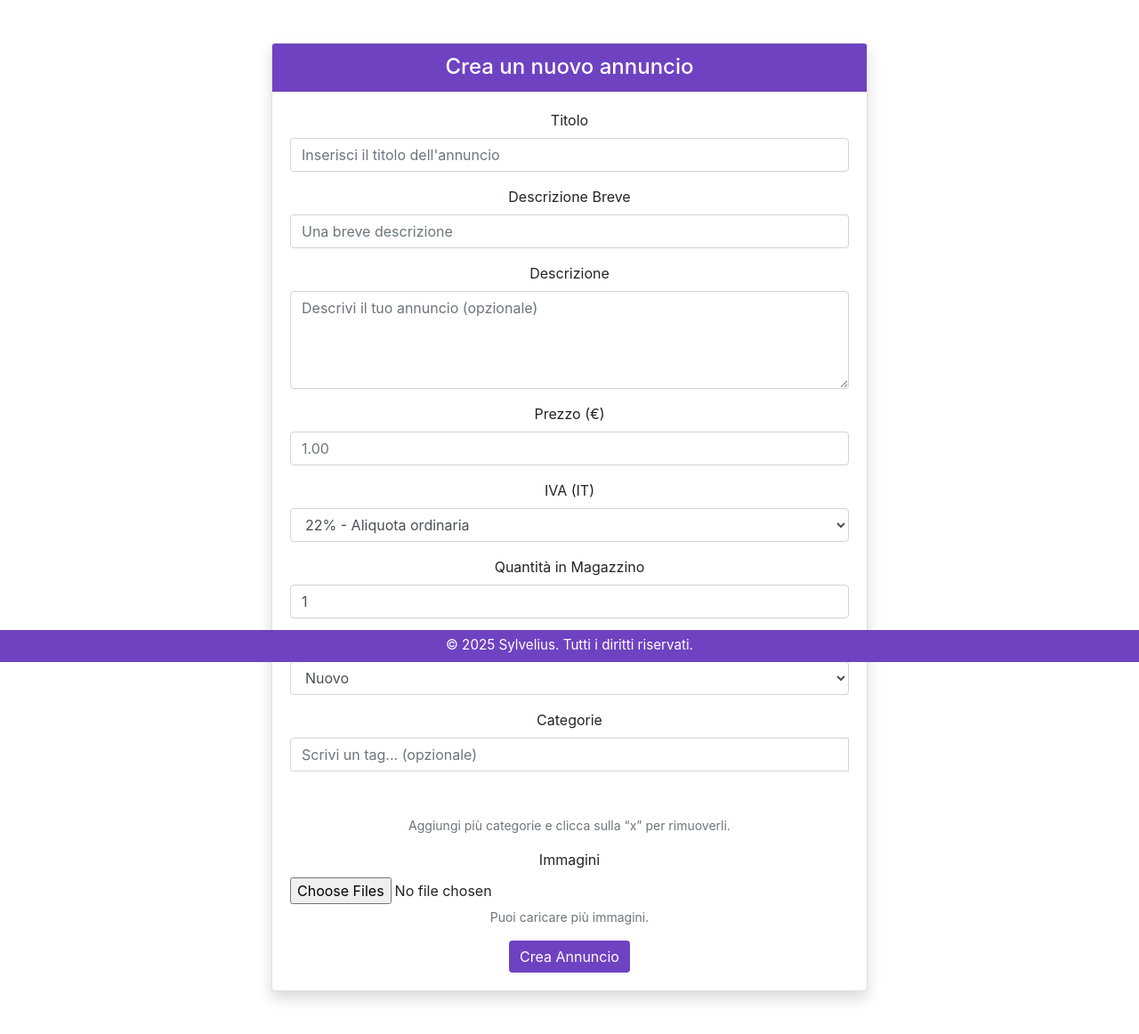
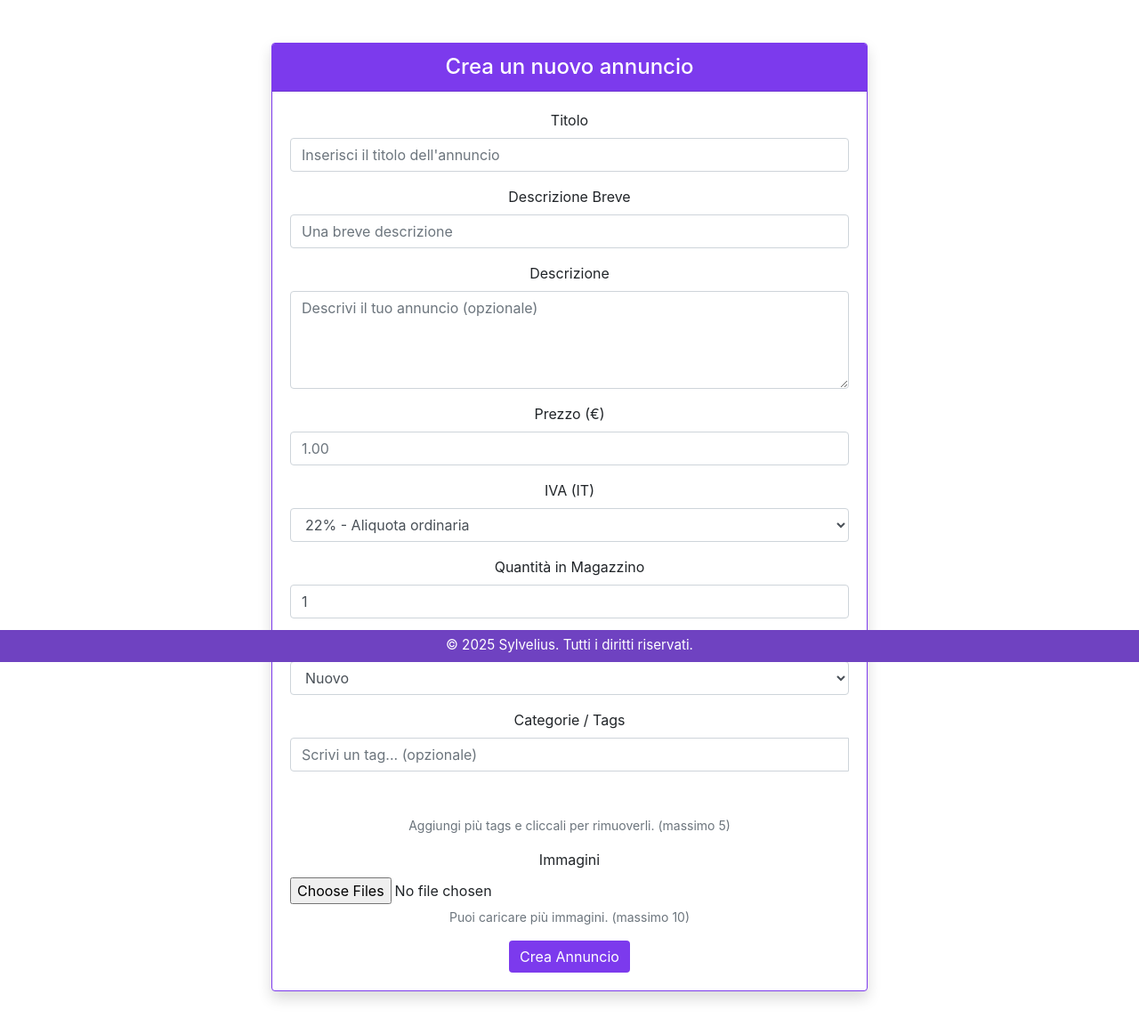
Before and after one commit to EliAxel/TecnologieWeb, a Django app: page /account/profilo/annunci/crea/ in a window 1280 px wide. Shown: the part 56-1218 px from the top of the page at 89% size. Run offline with Django 5.2, Linux system fonts and the light colour scheme; a user stored in the database is signed in.

Commit message:
aggiornata pagina crea annuncio

```diff
--- a/progetto_tw/purchase/templates/purchase/payment_cancelled.html
+++ b/progetto_tw/purchase/templates/purchase/payment_cancelled.html
@@ -9,7 +9,7 @@
         <div class="col-md-8 text-center">
             <h2 class="text-warning">Pagamento Annullato</h2>
             <p class="lead">Hai annullato il pagamento</p>
-            <a href="{% url 'sylvelius:home' %}" class="btn btn-primary mt-3">Torna alla Home</a>
+            <a href="{% url 'sylvelius:home' %}" class="btn text-white mt-3" style="background-color:{{SECONDARY_COLOR}}">Torna alla Home</a>
         </div>
     </div>
 </div>
--- a/progetto_tw/purchase/templates/purchase/payment_done.html
+++ b/progetto_tw/purchase/templates/purchase/payment_done.html
@@ -10,7 +10,7 @@
             <h2 class="text-success">Pagamento Completato con Successo!</h2>
             <p class="lead">Grazie per il tuo acquisto su Sylvelius.</p>
             <p>Il tuo ordine è stato elaborato e a breve lo troverai fra i tuoi ordini.</p>
-            <a href="{% url 'sylvelius:home' %}" class="btn btn-primary mt-3">Torna alla Home</a>
+            <a href="{% url 'sylvelius:home' %}" class="btn text-white mt-3" style="background-color:{{SECONDARY_COLOR}}">Torna alla Home</a>
         </div>
     </div>
 </div>
--- a/progetto_tw/sylvelius/templates/sylvelius/annuncio/crea_annuncio.html
+++ b/progetto_tw/sylvelius/templates/sylvelius/annuncio/crea_annuncio.html
@@ -10,12 +10,12 @@
 {% endif %}
 {% block sign_in_sign_up %}{% endblock %}
 <div class="container mt-5 mb-5" style="max-width: 700px;">
-    <div class="card shadow">
-        <div class="card-header text-white" style="background-color: #6f42c1;">
+    <div class="card shadow" style="border-color: {{SECONDARY_COLOR}};">
+        <div class="card-header text-white" style="background-color: {{SECONDARY_COLOR}};">
             <h4 class="mb-0">Crea un nuovo annuncio</h4>
         </div>
         <div class="card-body">
-            <form method="post" enctype="multipart/form-data">
+            <form method="post" enctype="multipart/form-data" autocomplete="off">
                 {% csrf_token %}
                 <div class="form-group">
                     <label for="id_nome">Titolo</label>
@@ -65,29 +65,34 @@
                 </div>
 
                 <div class="form-group">
-                    <label for="id_tags_input">Categorie</label>
+                    <label for="id_tags_input">Categorie / Tags</label>
                     <div class="input-group">
                         <input type="text" class="form-control" id="id_tags_input" maxlength="{{MAX_TAGS_CHARS}}" placeholder="Scrivi un tag... (opzionale)" autocomplete="off">
+                        <div class="invalid-feedback"></div>
                         <div id="id_tags_suggestions" class="list-group position-absolute w-100" style="top: 100%; left: 0; display: none; max-height: 200px; overflow-y: auto; z-index: 1200;"></div>
                     </div>
                     <div id="id_tags_selected" class="mt-2" style="min-height: 38px;"></div>
                     <input type="hidden" name="tags" id="id_tags_hidden">
-                    <small class="form-text text-muted">Aggiungi più categorie e clicca sulla “x” per rimuoverli.</small>
+                    <small class="form-text text-muted">Aggiungi più tags e cliccali per rimuoverli. (massimo {{MAX_TAGS_N_PER_PROD}})</small>
                 </div>
 
                 <div class="form-group">
                     <label for="id_immagini">Immagini</label>
                     <input type="file" class="form-control-file" id="id_immagini" name="immagini" multiple accept="image/*">
-                    <small class="form-text text-muted">Puoi caricare più immagini.</small>
+                    <div class="invalid-feedback"></div>
+                    <small class="form-text text-muted">Puoi caricare più immagini. (massimo {{MAX_IMGS_PER_ANNU_VALUE}})</small>
                 </div>
 
-                <button type="submit" id='crea-annuncio-btn'class="btn btn-primary" style="background-color: #6f42c1; border: none; ">Crea Annuncio</button>
+                <button type="submit" id='crea-annuncio-btn'class="btn btn-primary" style="background-color: {{SECONDARY_COLOR}}; border: none; ">Crea Annuncio</button>
             </form>
         </div>
     </div>
 </div>
 <script>
 document.addEventListener('DOMContentLoaded', function () {
+    window.addEventListener('beforeunload', function() {
+        observer.disconnect(); // Interrompi l'observer
+    });
     const MIN_ORDN_QUANTITA_VALUE = {{MIN_ORDN_QUANTITA_VALUE}}
     const MAX_ANNU_QTA_MAGAZZINO_VALUE = {{MAX_ANNU_QTA_MAGAZZINO_VALUE}}
     const MIN_PROD_PREZZO_VALUE = {{MIN_PROD_PREZZO_VALUE}}
@@ -166,6 +171,24 @@ document.addEventListener('DOMContentLoaded', function () {
         hiddenInputId: 'id_tags_hidden',
         isMulti: true
     });
+    // Dopo setupSuggestions()
+    const tagsContainer = document.getElementById('id_tags_selected');
+
+    // Observer per rilevare aggiunta/rimozione di tag
+    const observer = new MutationObserver(function(mutations) {
+        const error = validateField('tags', document.getElementById('id_tags_input'));
+        if (error) {
+            showError(document.getElementById('id_tags_input'), error);
+        } else {
+            clearError(document.getElementById('id_tags_input'));
+        }
+    });
+
+// Configura l'observer per monitorare aggiunta/rimozione di figli
+observer.observe(tagsContainer, {
+    childList: true,  // Osserva cambiamenti nei figli (tag aggiunti/rimossi)
+    subtree: true     // Monitora anche eventuali sotto-nodi
+});
 
     const form = document.querySelector('form');
     const fields = {
@@ -175,6 +198,7 @@ document.addEventListener('DOMContentLoaded', function () {
         prezzo: document.getElementById('id_prezzo'),
         qta_magazzino: document.getElementById('id_qta_magazzino'),
         condizione: document.getElementById('id_condizione'),
+        tags: document.getElementById('id_tags_input'),
         immagini: document.getElementById('id_immagini')
     };
 
@@ -219,9 +243,26 @@ document.addEventListener('DOMContentLoaded', function () {
             case 'condizione':
                 if (!value || (value !== 'nuovo' && value !== 'usato')) return 'Seleziona la condizione.';
                 break;
+            case 'tags':
+                const selectedTags = document.getElementById('id_tags_selected').querySelectorAll('.badge');
+                const MAX_TAGS = {{ MAX_TAGS_N_PER_PROD }};
+
+                if (selectedTags.length > MAX_TAGS) {
+                    return `Puoi inserire al massimo ${MAX_TAGS} tag.`;
+                }
+                break;
+
             case 'immagini':
+                if (input.files.length > 0) {
+                    // Verifica il numero massimo di immagini (es. max 5)
+                    const MAX_IMMAGINI = {{MAX_IMGS_PER_ANNU_VALUE}};
+                    if (input.files.length > MAX_IMMAGINI) {
+                        return `Puoi caricare al massimo ${MAX_IMMAGINI} immagini.`;
+                    }
+                }
                 for (let file of input.files) {
                     if (!file.type.startsWith('image/')) {
+                        creaAnnuncioBtn.disabled = true;
                         return 'Puoi caricare solo file immagine.';
                     }
                 }
@@ -266,4 +307,15 @@ document.addEventListener('DOMContentLoaded', function () {
     });
 });
 </script>
+<style>
+    .badge-primary {
+        background-color: {{TERTIARY_COLOR}} !important;
+        color: white !important;
+        border: none !important;
+    }
+
+    .badge-primary:hover {
+        background-color: {{SECONDARY_COLOR}} !important;
+    }
+</style>
 {% endblock %}
--- a/progetto_tw/sylvelius/templates/sylvelius/login.html
+++ b/progetto_tw/sylvelius/templates/sylvelius/login.html
@@ -7,8 +7,8 @@
 </div>
 {% endif %}
 <div class="container mt-5" style="max-width: 400px;">
-    <div class="card shadow" style="border-color: #7c3aed;">
-        <div class="card-header text-white" style="background-color: #7c3aed;">
+    <div class="card shadow" style="border-color: {{SECONDARY_COLOR}};">
+        <div class="card-header text-white" style="background-color: {{SECONDARY_COLOR}};">
             <h4 class="mb-0">Login</h4>
         </div>
         <div class="card-body">
@@ -24,7 +24,7 @@
                     <input type="password" class="form-control" id="password" name="password" required maxlength="{{MAX_PWD_CHARS}}" style="border-color: #a78bfa;">
                     <div id="password-error" class="invalid-feedback" style="display:none;"></div>
                 </div>
-                <button type="submit" class="btn btn-block text-white" style="background-color: #7c3aed;">Accedi</button>
+                <button type="submit" class="btn btn-block text-white" style="background-color: {{SECONDARY_COLOR}};">Accedi</button>
             </form>
         </div>
     </div>
--- a/progetto_tw/sylvelius/templates/sylvelius/profile/profile.html
+++ b/progetto_tw/sylvelius/templates/sylvelius/profile/profile.html
@@ -116,13 +116,13 @@
 <style>
 .scrolling-wrapper {
     scrollbar-width: thin;
-    scrollbar-color: #7c3aed #f3f3f3;
+    scrollbar-color: {{SECONDARY_COLOR}} #f3f3f3;
 }
 .scrolling-wrapper::-webkit-scrollbar {
     height: 8px;
 }
 .scrolling-wrapper::-webkit-scrollbar-thumb {
-    background: #7c3aed;
+    background: {{SECONDARY_COLOR}};
     border-radius: 4px;
 }
 </style>
--- a/progetto_tw/sylvelius/templates/sylvelius/profile/profile_edit.html
+++ b/progetto_tw/sylvelius/templates/sylvelius/profile/profile_edit.html
@@ -17,7 +17,7 @@
 {% endif %}
 <div class="container mt-5 mb-5" style="max-width: 500px;">
     <div class="card shadow">
-        <div class="card-header text-white" style="background-color: #6f42c1;">
+        <div class="card-header text-white" style="background-color: {{PRIMARY_COLOR}};">
             <h4 class="mb-0">Modifica Profilo</h4>
         </div>
         <div class="card-body">
--- a/progetto_tw/sylvelius/templates/sylvelius/register.html
+++ b/progetto_tw/sylvelius/templates/sylvelius/register.html
@@ -7,8 +7,8 @@
 </div>
 {% endif %}
 <div class="container mt-5" style="max-width: 400px;">
-    <div class="card shadow" style="border-color: #7c3aed;">
-        <div class="card-header text-white" style="background-color: #7c3aed;">
+    <div class="card shadow" style="border-color: {{SECONDARY_COLOR}};">
+        <div class="card-header text-white" style="background-color: {{SECONDARY_COLOR}};">
             <h4 class="mb-0">Registrati</h4>
         </div>
         <div class="card-body">
@@ -28,7 +28,7 @@
                     <input type="password" class="form-control" id="password2" name="password2" required maxlength="{{MAX_PWD_CHARS}}" style="border-color: #a78bfa;">
                     <div id="password-error" class="invalid-feedback" style="display:none;"></div>
                 </div>
-                <button type="submit" class="btn btn-block text-white" style="background-color: #7c3aed;">Vai</button>
+                <button type="submit" class="btn btn-block text-white" style="background-color: {{SECONDARY_COLOR}};">Vai</button>
             </form>
         </div>
         </div>
--- a/progetto_tw/sylvelius/views.py
+++ b/progetto_tw/sylvelius/views.py
@@ -34,7 +34,9 @@ from .models import (
 from progetto_tw.constants import (
     MAX_UNAME_CHARS,
     MAX_PWD_CHARS,
+    MAX_TAGS_CHARS,
     MAX_TAGS_N_PER_PROD,
+    MAX_IMGS_PER_ANNU_VALUE,
     MAX_PROD_NOME_CHARS,
     MAX_PROD_DESC_BR_CHARS,
     MAX_PROD_DESC_CHARS,
@@ -371,13 +373,22 @@ class ProfiloCreaAnnuncioPageView(CustomLoginRequiredMixin, View):
         tag_names = [t.strip().lower() for t in tag_string.split(',') if t.strip()]
         if(len(tag_names)>MAX_TAGS_N_PER_PROD):
             return render(request, self.template_name, error)
+
         tag_instances = []
+
+        for nome in tag_names:
+            if (len(nome) > MAX_TAGS_CHARS):
+                return render(request, self.template_name, error)
+
         for nome in tag_names:
             tag, _ = Tag.objects.get_or_create(nome=nome)
             tag_instances.append(tag)
+
         annuncio.prodotto.tags.set(tag_instances)
 
         # Salva immagini
+        if(len(immagini) > MAX_IMGS_PER_ANNU_VALUE):
+            return render(request, self.template_name, error)
         for img in immagini:
             try:
                 Image.open(img).verify()  # Verifica se è immagine valida
--- a/progetto_tw/templates/_card_annuncio.html
+++ b/progetto_tw/templates/_card_annuncio.html
@@ -19,8 +19,8 @@
                 </h5>
                 <p class="card-text">{{ annuncio.prodotto.descrizione_breve|truncatewords:MAX_TRUNCATED_CARDS_CHARS }}</p>
                 <div class="mb-2">
-                    {% for tag in annuncio.prodotto.tags.all|slice:":MAX_SLICE_TAGS_PER_CARD" %}
-                        <span class="badge rounded-pill me-1" style="background-color: #6f42c1; color: #fff;">{{ tag.nome }}</span>
+                    {% for tag in annuncio.prodotto.tags.all|slice:MAX_SLICE_TAGS_PER_CARD %}
+                        <span class="badge rounded-pill me-1" style="background-color: {{TERTIARY_COLOR}}; color: #fff;">{{ tag.nome }}</span>
                     {% endfor %}
                 </div>
                 {% if annuncio.rating_medio == INVALID_COMMNT_RATING_VALUE %}
--- a/progetto_tw/templates/base.html
+++ b/progetto_tw/templates/base.html
@@ -18,7 +18,7 @@
 
     {% block head %}{% endblock %}
     {% block nav_color %}
-    <nav class="navbar navbar-expand-lg navbar-dark" style="background-color: #6f42c1;">
+    <nav class="navbar navbar-expand-lg navbar-dark" style="background-color: {{PRIMARY_COLOR}};">
     {% endblock %}
         <div class="container-fluid">
             <!-- Logo (sempre allineato a sinistra) -->
@@ -60,6 +60,17 @@
                     </div>
                     <div id="category-tags" class="mt-2" style="min-height: 38px;"></div>
                 </div>
+                <style>
+                    .badge-primary {
+                        background-color: {{TERTIARY_COLOR}} !important;
+                        color: white !important;
+                        border: none !important;
+                    }
+
+                    .badge-primary:hover {
+                        background-color: {{SECONDARY_COLOR}} !important;
+                    }
+                </style>
                 <div class="form-group col-md-3">
                     <label for="condition-type">Condizione</label>
                     <select class="form-control" id="condition-type">
@@ -134,7 +145,7 @@
     </script>
     <script src="{% static 'js/base.js' %}"></script>
 {% block footer_color %}
-<footer class="footer fixed-bottom py-2" style="background-color: #6f42c1; line-height: 1; height: 36px;">
+<footer class="footer fixed-bottom py-2" style="background-color: {{PRIMARY_COLOR}}; line-height: 1; height: 36px;">
 {% endblock %}
     <center>
         <div class="container text-center p-0 m-0">
```
Also changed, not shown: progetto_tw/progetto_tw/constants.py (+11 -2 lines), progetto_tw/sylvelius/templates/sylvelius/annuncio/dettagli_annuncio.html (+6 -4 lines).
